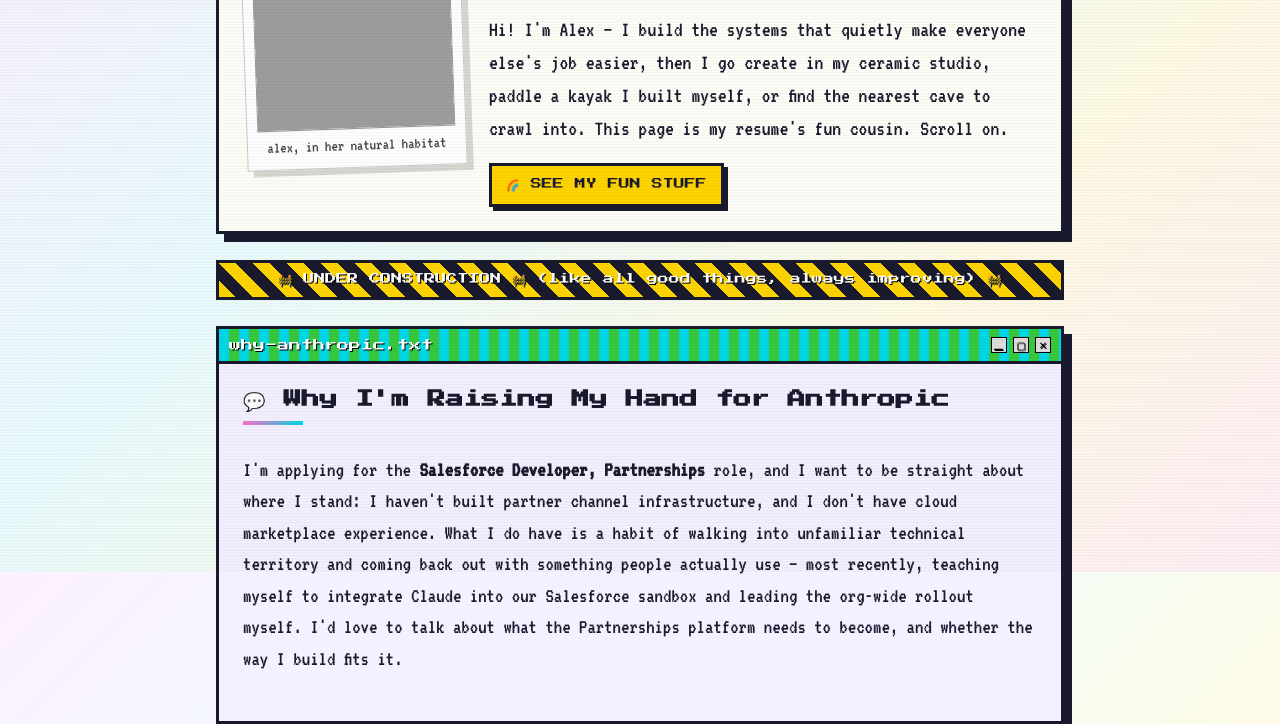
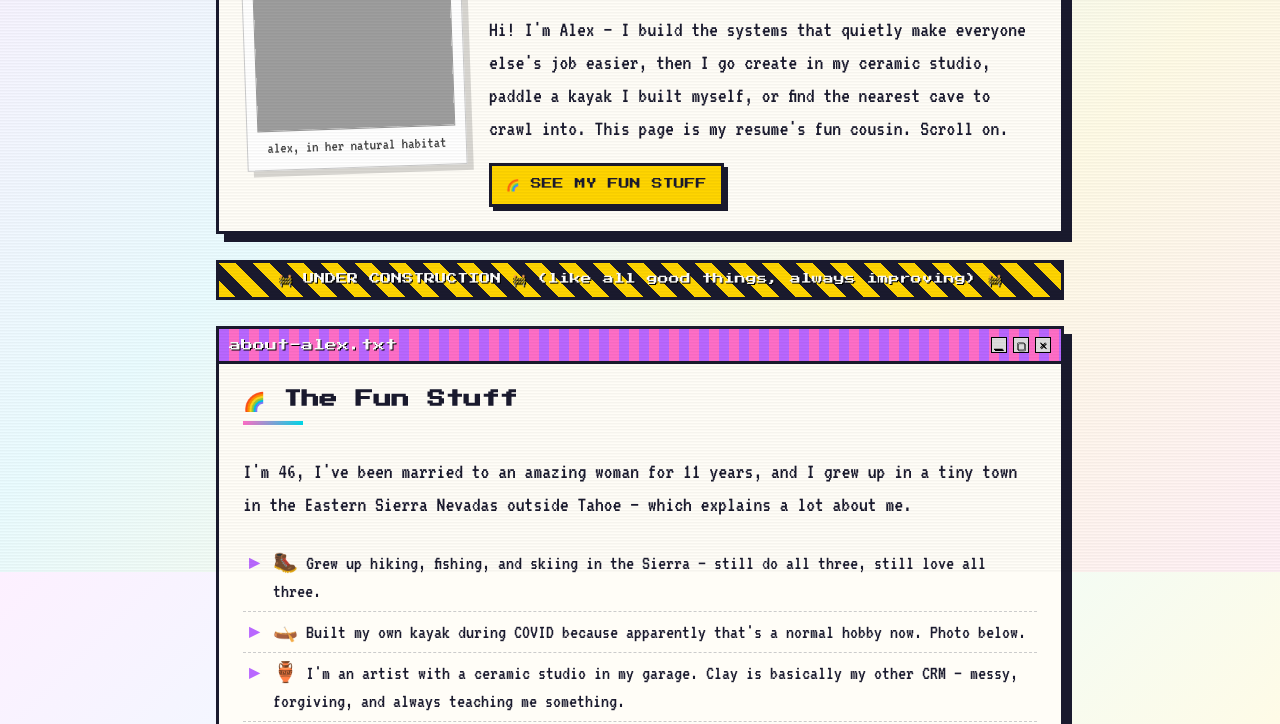
Before and after one commit to AforAdventure/AforAdventure.github.io, a plain HTML site: page index.html in a window 1280 px wide. Shown: the part 228-952 px from the top of the page. Drawn offline with Linux system fonts and the light colour scheme; grey boxes are pictures that could not be loaded.

Commit message:
Remove Anthropic-specific callout, keep site fully generic

```diff
--- a/index.html
+++ b/index.html
@@ -54,22 +54,6 @@
   <div class="under-construction">
     <span>🚧 UNDER CONSTRUCTION 🚧 (like all good things, always improving) 🚧</span>
   </div>
-
-  <!-- ===== ANTHROPIC CALLOUT ===== -->
-  <section class="callout window">
-    <div class="titlebar alt"><span>why-anthropic.txt</span><div class="titlebar-buttons"><span>_</span><span>▢</span><span>✕</span></div></div>
-    <div class="window-body">
-      <h2>💬 Why I'm Raising My Hand for Anthropic</h2>
-      <p>
-        I'm applying for the <strong>Salesforce Developer, Partnerships</strong> role, and I want to be
-        straight about where I stand: I haven't built partner channel infrastructure, and I don't have
-        cloud marketplace experience. What I do have is a habit of walking into unfamiliar technical
-        territory and coming back out with something people actually use — most recently, teaching
-        myself to integrate Claude into our Salesforce sandbox and leading the org-wide rollout myself.
-        I'd love to talk about what the Partnerships platform needs to become, and whether the way I build fits it.
-      </p>
-    </div>
-  </section>
 
   <!-- ===== ABOUT ME ===== -->
   <section id="about" class="window">
--- a/style.css
+++ b/style.css
@@ -298,10 +298,6 @@
 }
 .skill-tag.cert { background: #fff7d6; }
 
-/* ===== Callout ===== */
-.callout .window-body { background: #f4f0ff; }
-.callout p { font-size: 21px; line-height: 1.5; }
-
 /* ===== Jukebox ===== */
 .jukebox { text-align: center; }
 .boombox { display: flex; flex-direction: column; align-items: center; gap: 14px; }
```
